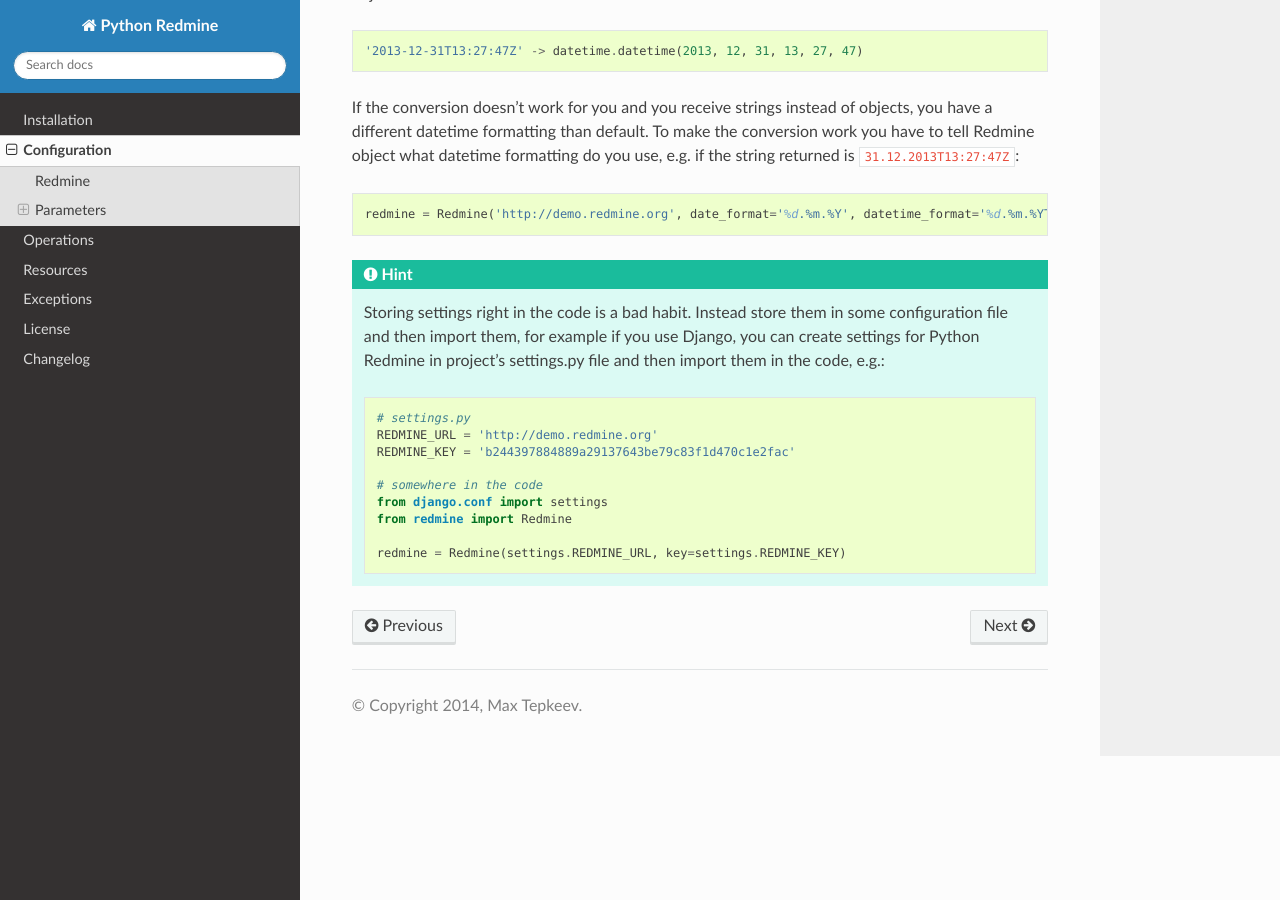
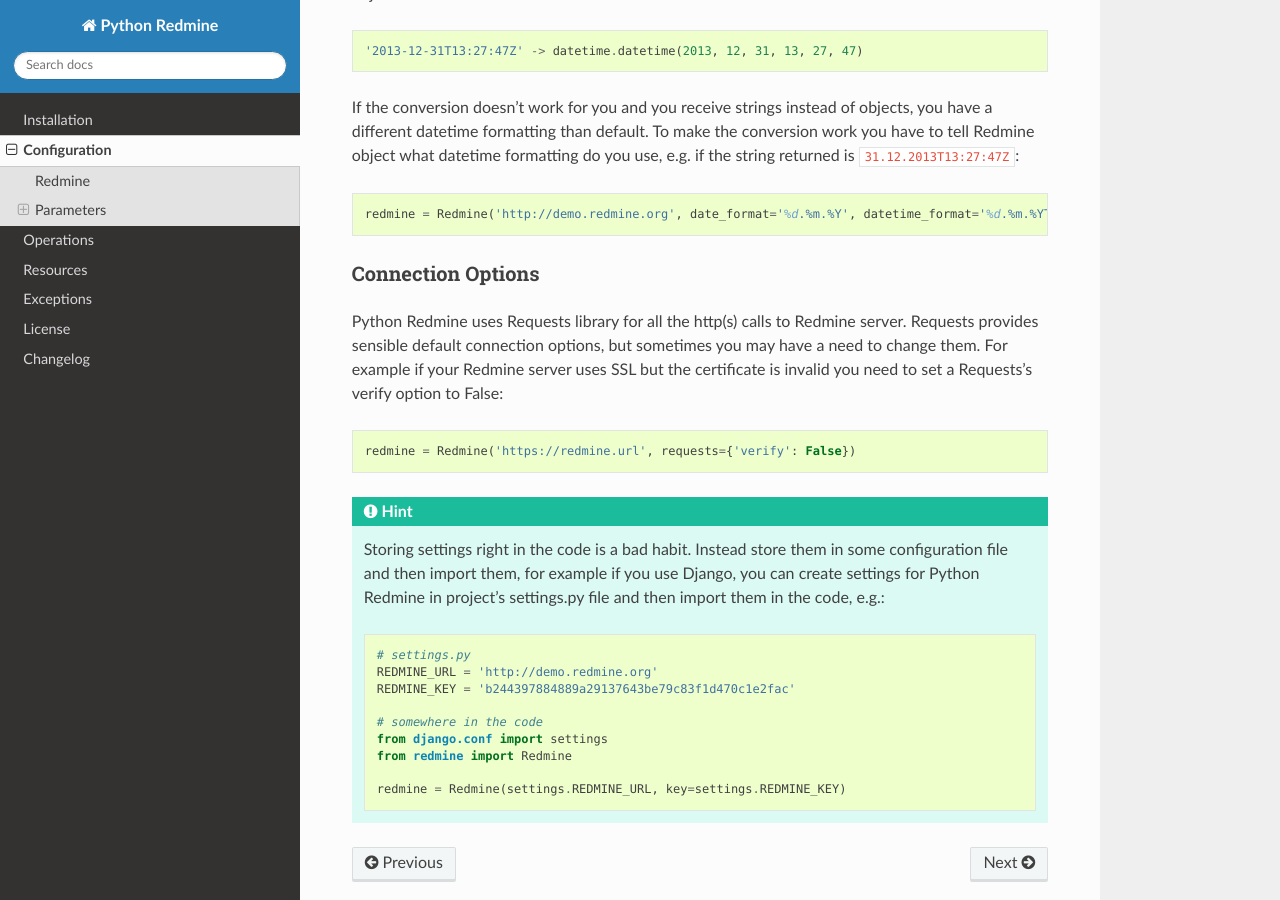
Before and after one commit to maxtepkeev/python-redmine, a Sphinx documentation site: the page built from docs/configuration.rst, in a window 1280 px wide and 900 px high, scrolled down 1762 px. Built offline with Sphinx 7.4.7 and the Read the Docs theme 2.0.0, drawn with Linux system fonts in a browser that asks for light colours.

Commit message:
ability to set connection options

```diff
--- a/docs/configuration.rst
+++ b/docs/configuration.rst
@@ -94,6 +94,18 @@
 
     redmine = Redmine('http://demo.redmine.org', date_format='%d.%m.%Y', datetime_format='%d.%m.%YT%H:%M:%SZ')
 
+Connection Options
+++++++++++++++++++
+
+Python Redmine uses Requests library for all the http(s) calls to Redmine server. Requests provides
+sensible default connection options, but sometimes you may have a need to change them. For example
+if your Redmine server uses SSL but the certificate is invalid you need to set a Requests's verify
+option to False:
+
+.. code-block:: python
+
+    redmine = Redmine('https://redmine.url', requests={'verify': False})
+
 .. hint::
 
     Storing settings right in the code is a bad habit. Instead store them in some configuration
--- a/redmine/__init__.py
+++ b/redmine/__init__.py
@@ -22,6 +22,7 @@
         self.ver = kwargs.get('version', None)
         self.username = kwargs.get('username', None)
         self.password = kwargs.get('password', None)
+        self.requests = kwargs.get('requests', {})
         self.impersonate = kwargs.get('impersonate', None)
         self.date_format = kwargs.get('date_format', '%Y-%m-%d')
         self.datetime_format = kwargs.get('datetime_format', '%Y-%m-%dT%H:%M:%SZ')
@@ -46,11 +47,11 @@
 
     def request(self, method, url, headers=None, params=None, data=None):
         """Makes requests to Redmine and returns result in json format"""
-        kwargs = {
+        kwargs = dict(self.requests, **{
             'headers': headers or {},
             'params': params or {},
             'data': data or {},
-        }
+        })
 
         if not 'Content-Type' in kwargs['headers'] and method in ('post', 'put'):
             kwargs['data'] = json.dumps(data)
```
Also changed, not shown: docs/changelog.rst (+7 -0 lines), 1 other file.
